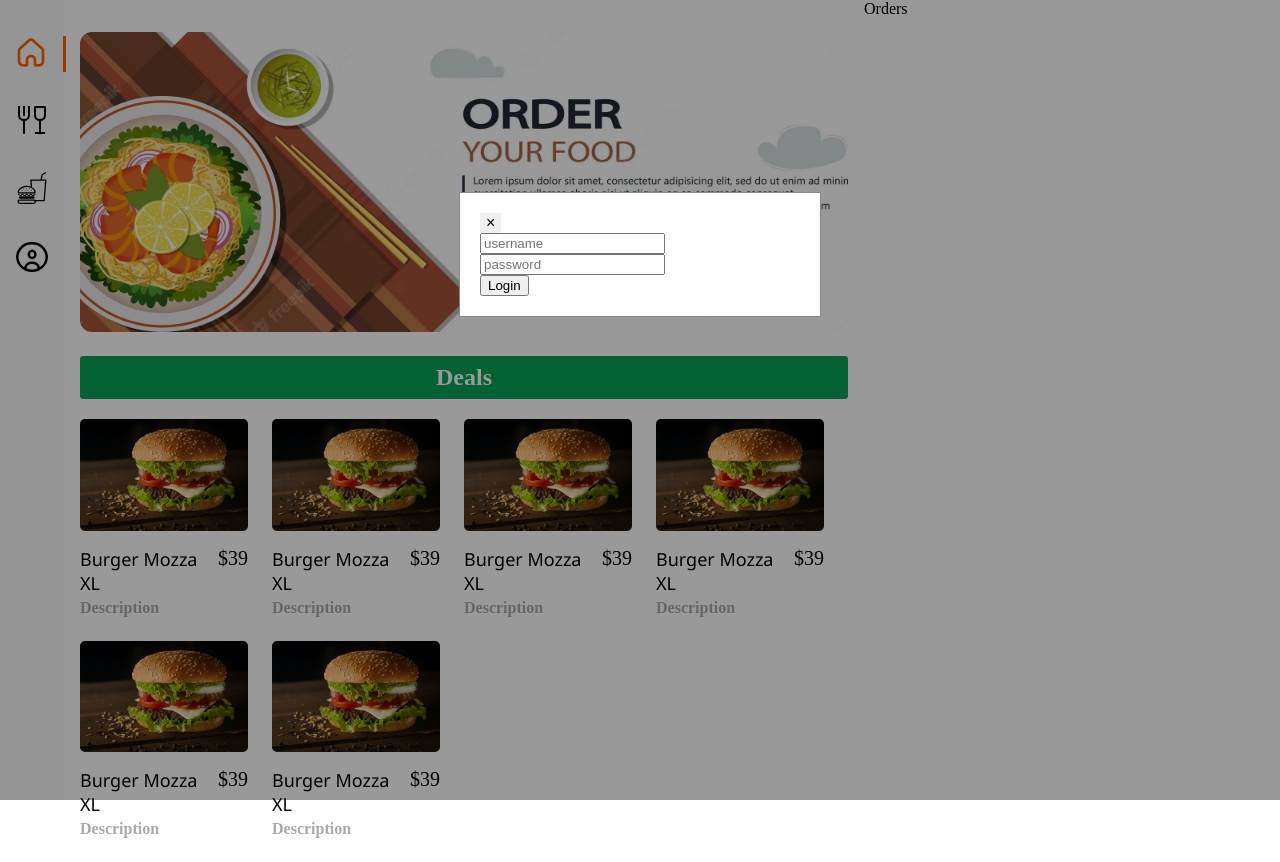
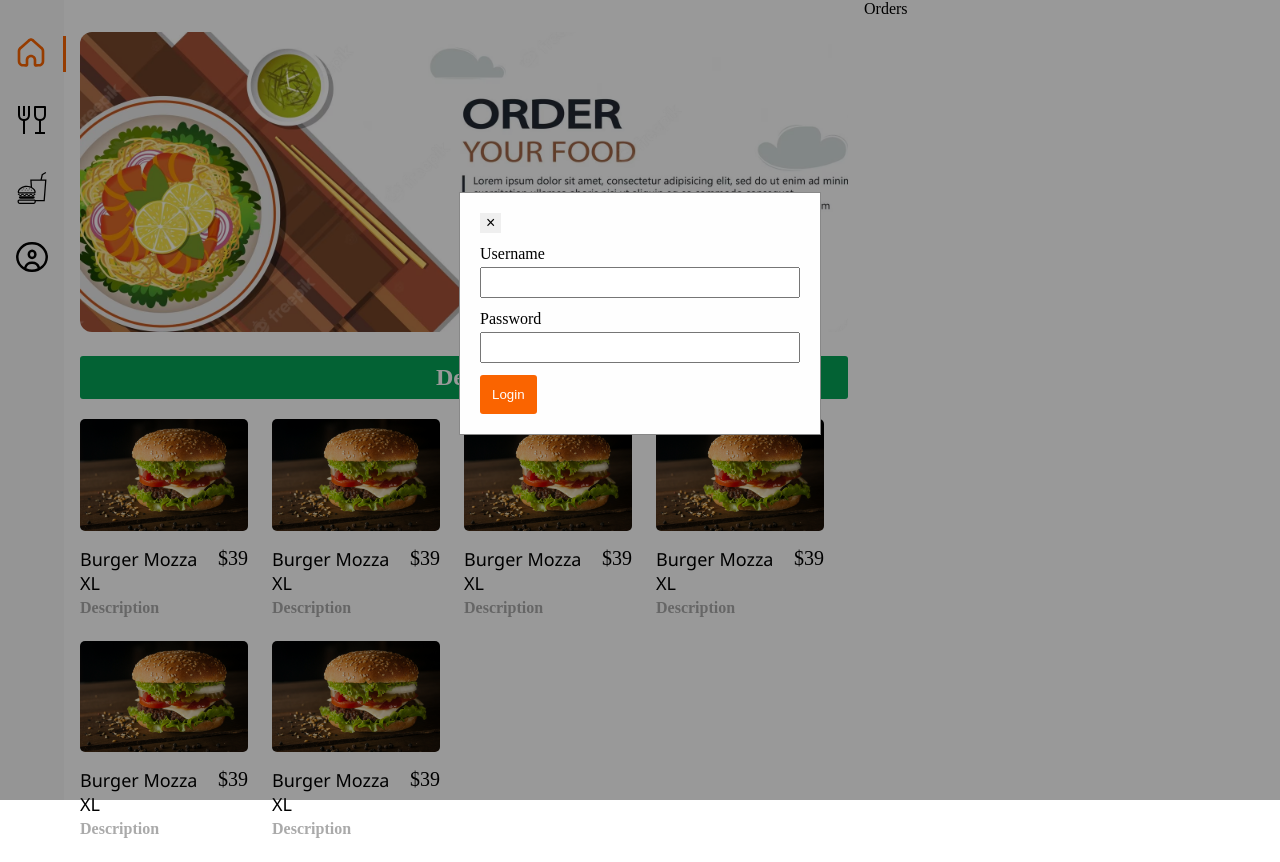
Before and after one commit to SasunHakobyan/restaurant_frontend, a React (Create React App) app: page / in a window 1280 px wide. Both pictures are taken after a click on the button 32 px from the left and 258 px from the top of the page. Built offline with nearby package versions, Linux system fonts and the light colour scheme; a web font is replaced by a local one.

Commit message:
auth form validation

```diff
--- a/package.json
+++ b/package.json
@@ -14,6 +14,7 @@
     "@types/react-redux": "^7.1.25",
     "react": "^18.2.0",
     "react-dom": "^18.2.0",
+    "react-hook-form": "^7.43.1",
     "react-redux": "^8.0.5",
     "react-router-dom": "^6.8.0",
     "react-scripts": "5.0.1",
--- /dev/null
+++ b/src/components/AuthModal/AuthModal.module.css
@@ -0,0 +1,29 @@
+.formControl {
+    display: flex;
+    flex-direction: column;
+    margin: .75rem 0;
+}
+
+.formControl label {
+    margin-bottom: .25rem;
+}
+
+.formControl input {
+    padding: 3px;
+    font-size: 18px;
+    outline: none;
+}
+
+.errorMsg {
+    margin-top: 5px;
+    color: red;
+}
+
+.submitBtn {
+    border-radius: 3px;
+    padding: .75rem;
+    border: none;
+    color: white;
+    background-color: #FA6400;
+    cursor: pointer;
+}
--- a/src/components/AuthModal/AuthModal.tsx
+++ b/src/components/AuthModal/AuthModal.tsx
@@ -4,49 +4,60 @@ import {authSlice} from "../../store/reducers/authReducer";
 import {IUser} from "../../models/user";
 import {modalSlice} from "../../store/reducers/modalReducer";
 import {useDispatch} from "react-redux";
+import {FieldValues, SubmitHandler, useForm} from "react-hook-form";
+import styles from './AuthModal.module.css';
 
 interface IAuthModalProps {
     toggleModal: (showModal: boolean) => void;
 }
 
 const AuthModal = (props: IAuthModalProps) => {
-    const [usernameValue, setUsernameValue] = useState('');
-    const [passwordValue, setPasswordValue] = useState('');
-
     const dispatch = useDispatch();
 
-    const formSubmitHandler: FormEventHandler<HTMLFormElement> = (e) => {
-        e.preventDefault();
+    const {
+        register,
+        formState: {
+            errors,
+        },
+        handleSubmit
+    } = useForm();
 
+    const formSubmitHandler: SubmitHandler<FieldValues> = (data) => {
         const user: IUser = {
             id: 1,
-            username: usernameValue
+            username: data.username
         }
 
         dispatch(authSlice.actions.login(user));
         dispatch(modalSlice.actions.setShowModal(false));
     }
 
-    const usernameValueChangeHandler: ChangeEventHandler<HTMLInputElement> = (e) => {
-        const username = e.currentTarget.value;
-        setUsernameValue(username);
-    }
-
-    const passwordValueChangeHandler: ChangeEventHandler<HTMLInputElement> = (e) => {
-        const password = e.currentTarget.value;
-        setPasswordValue(password);
-    }
-
     return (
         <Modal toggleModal={props.toggleModal}>
-            <form onSubmit={formSubmitHandler}>
-                <div>
-                    <input onChange={usernameValueChangeHandler} type='text' placeholder='username' />
+            <form onSubmit={handleSubmit(formSubmitHandler)}>
+                <div className={styles.formControl}>
+                    <label>Username</label>
+                    <input {...register('username', {
+                        required: 'Username is required',
+                        minLength: {
+                            value: 4,
+                            message: 'Username length must be minimum 4'
+                        }
+                    })}/>
+                    {errors?.username && <span className={styles.errorMsg}>{errors?.username?.message?.toString()}</span>}
                 </div>
-                <div>
-                    <input onChange={passwordValueChangeHandler} type='text' placeholder='password'/>
+                <div className={styles.formControl}>
+                    <label>Password</label>
+                    <input {...register('password', {
+                        required: 'Password is required',
+                        minLength: {
+                            value: 4,
+                            message: 'Password length must be minimum 4'
+                        }
+                    })}/>
+                    {errors?.password && <span className={styles.errorMsg}>{errors?.password?.message?.toString()}</span>}
                 </div>
-                <button type='submit'>Login</button>
+                <button className={styles.submitBtn} type='submit'>Login</button>
             </form>
         </Modal>
     );
```
Also changed, not shown: 1 other file (tests, documents, lock files or other folders).
